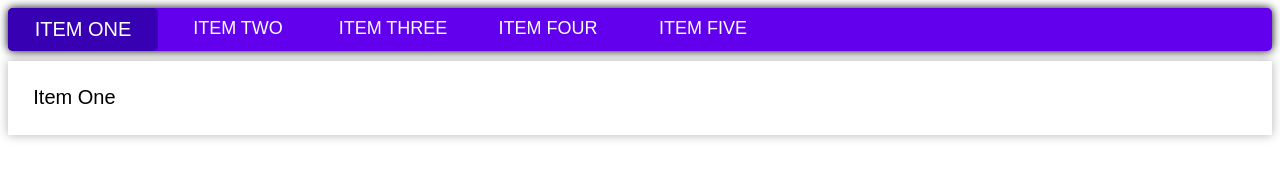
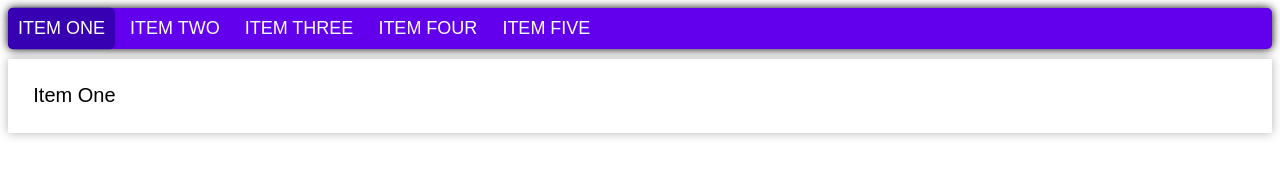
Before and after one commit to BuhayovA/Tabs-switch-and-other, a plain HTML site: page index.html in a window 1280 px wide. Drawn offline with Linux system fonts and the light colour scheme.

Commit message:
fix size-tabs

```diff
--- a/css/main.css
+++ b/css/main.css
@@ -21,7 +21,6 @@ h2 {
   font-weight: 300;
   border-radius: 5px;
   font-size: large;
-  width: 130px;
 }
 
 .tabs {
@@ -29,14 +28,15 @@ h2 {
   background: #6200ee;
   box-shadow: 0 0 10px rgba(0, 0, 0, 1);
   border-radius: 5px;
-  /* position: fixed; */
 }
 
 .tab_active {
   background: #3700b3;
   cursor: default;
-  transition: all ease 0.1s;
-  font-size: 20px;
+  transition: all ease 0.3s;
+  transform: scale(1, 1.01);
+  /* font-weight: 500; */
+  /* font-size: 1vw; */
 }
 .content {
   display: none;
--- a/index.html
+++ b/index.html
@@ -47,6 +47,10 @@
         </content>
         </div>
     </div>
+    <div class="accordion-container">
+        <div class="accordions"></div>
+        <div class="accordions-outputs"></div>
+    </div>
     <script src="js/index.js"></script>
 </body>
 </html>
```
